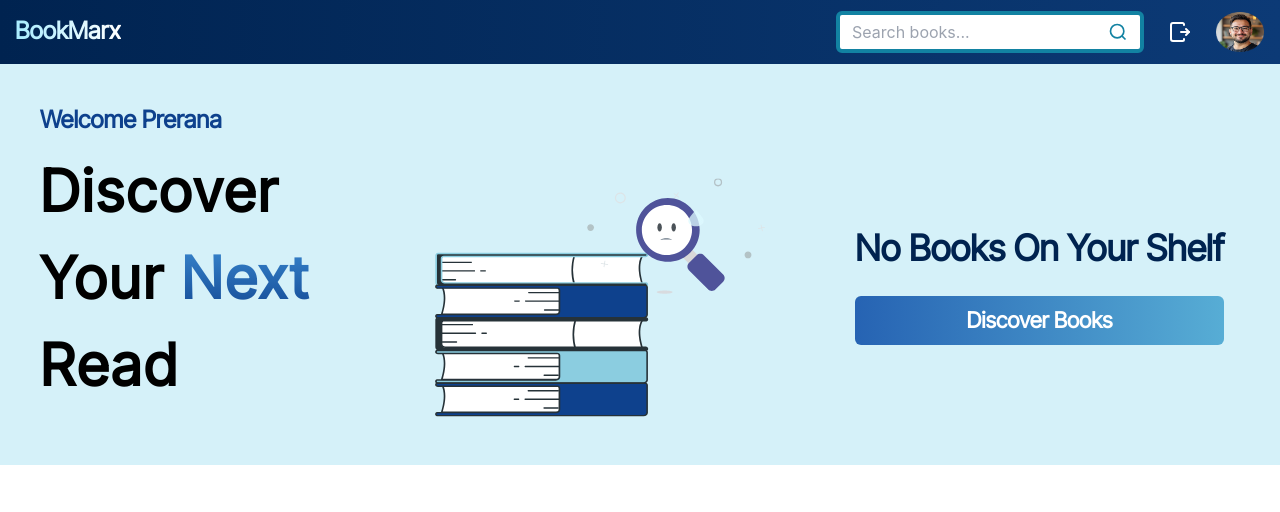
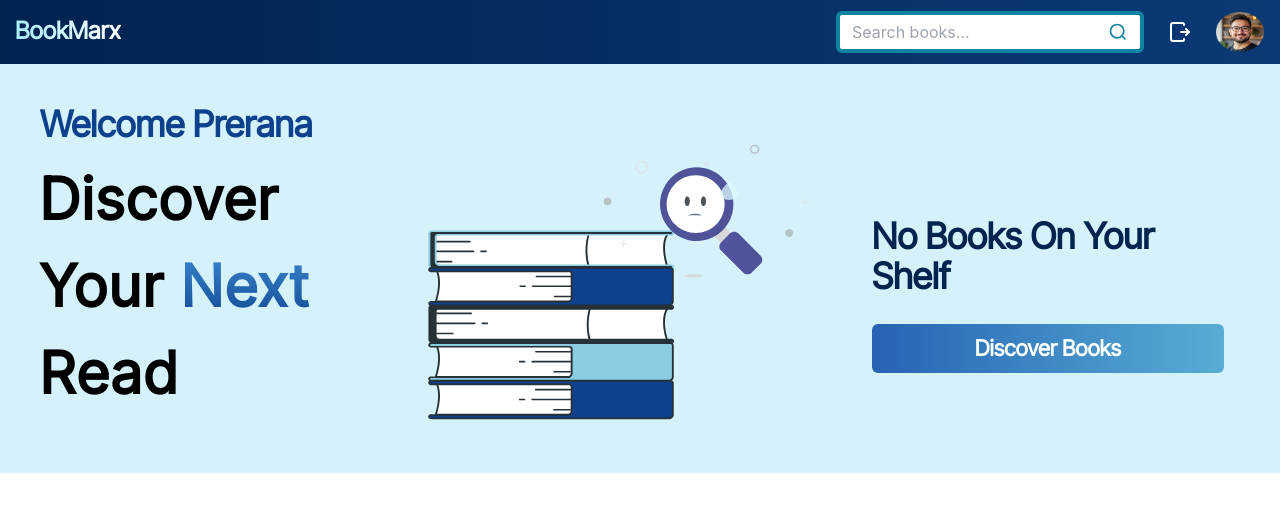
Before and after one commit to prerana-u/BookTracker-App, a React (Create React App) app: page /dashboard in a window 1280 px wide. Shown: the top 512 px of the page. Built offline with nearby package versions, Linux system fonts and the light colour scheme; no server answers; sample sign-in values are in the browser's storage.

Commit message:
working on user dash - no books found

```diff
--- a/src/Components/Dashboard.js
+++ b/src/Components/Dashboard.js
@@ -60,7 +60,7 @@ const Dashboard = () => {
       <main>
         <section className="bg-[#D5F1F9] h-fit p-10 ">
           <div className="flex flex-col gap-3 h-full">
-            <p className="text-2xl text-[#0E418D] font-semibold">
+            <p className="text-4xl text-[#0E418D] font-semibold">
               Welcome Prerana
             </p>
             <NoBooksFound />
--- a/src/Components/NoBooksFound.js
+++ b/src/Components/NoBooksFound.js
@@ -12,12 +12,12 @@ function NoBooksFound() {
           Read
         </h2>
       </div>
-      <div>
+      <div className="-mt-[50px]">
         {" "}
         <img
           src={nobooksfound}
           alt="No Books Found"
-          className="w-[420px] h-[260px] ml-10"
+          className="w-[500px] h-[300px] ml-10"
         />
       </div>
 
```
